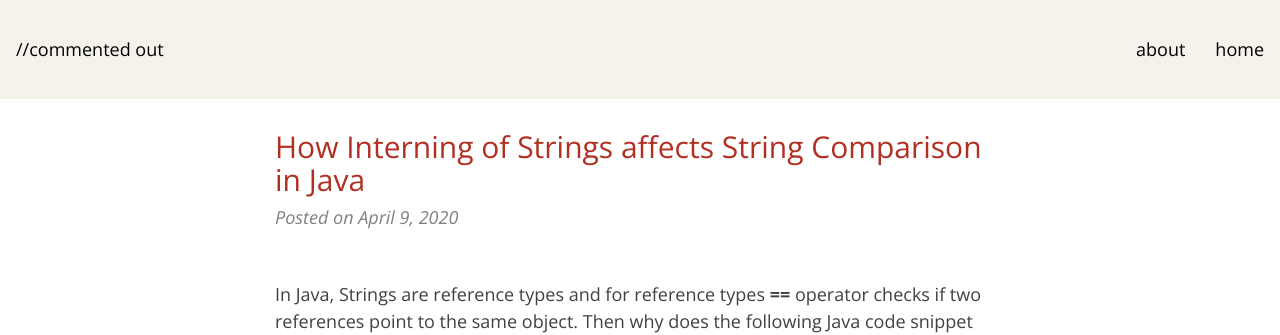
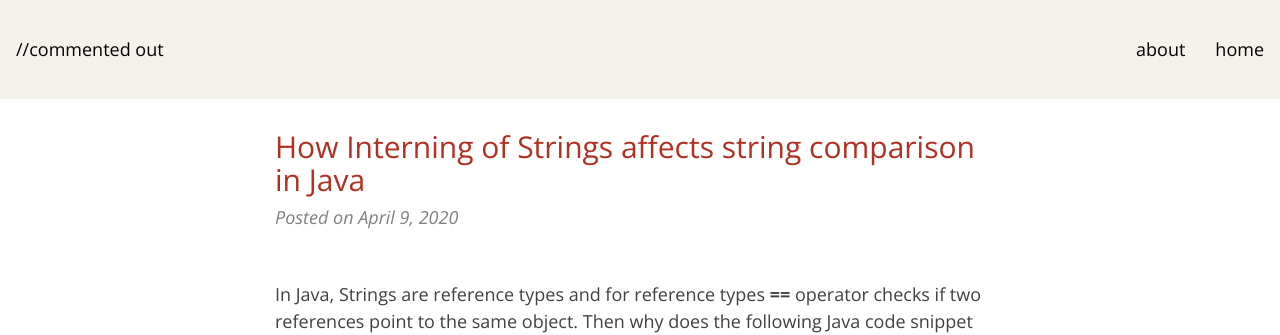
Before and after one commit to commentedout/commentedout.github.io, a Jekyll site: the page built from _posts/2020-04-09-comparing-string-java-cs.md, in a window 1280 px wide and 900 px high. Shown: the top 335 px of the window. Built offline with Jekyll 4.4.1, drawn with Linux system fonts in a browser that asks for light colours; nearby versions of some CDN libraries.

```diff
--- a/_posts/2020-04-09-comparing-string-java-cs.md
+++ b/_posts/2020-04-09-comparing-string-java-cs.md
@@ -1,6 +1,6 @@
 ---
 layout: post
-title: How Interning of Strings affects String Comparison in Java
+title: How Interning of Strings affects string comparison in Java
 tags: [Java, Programming,Fundamentals, C#]
 
 ---
```
